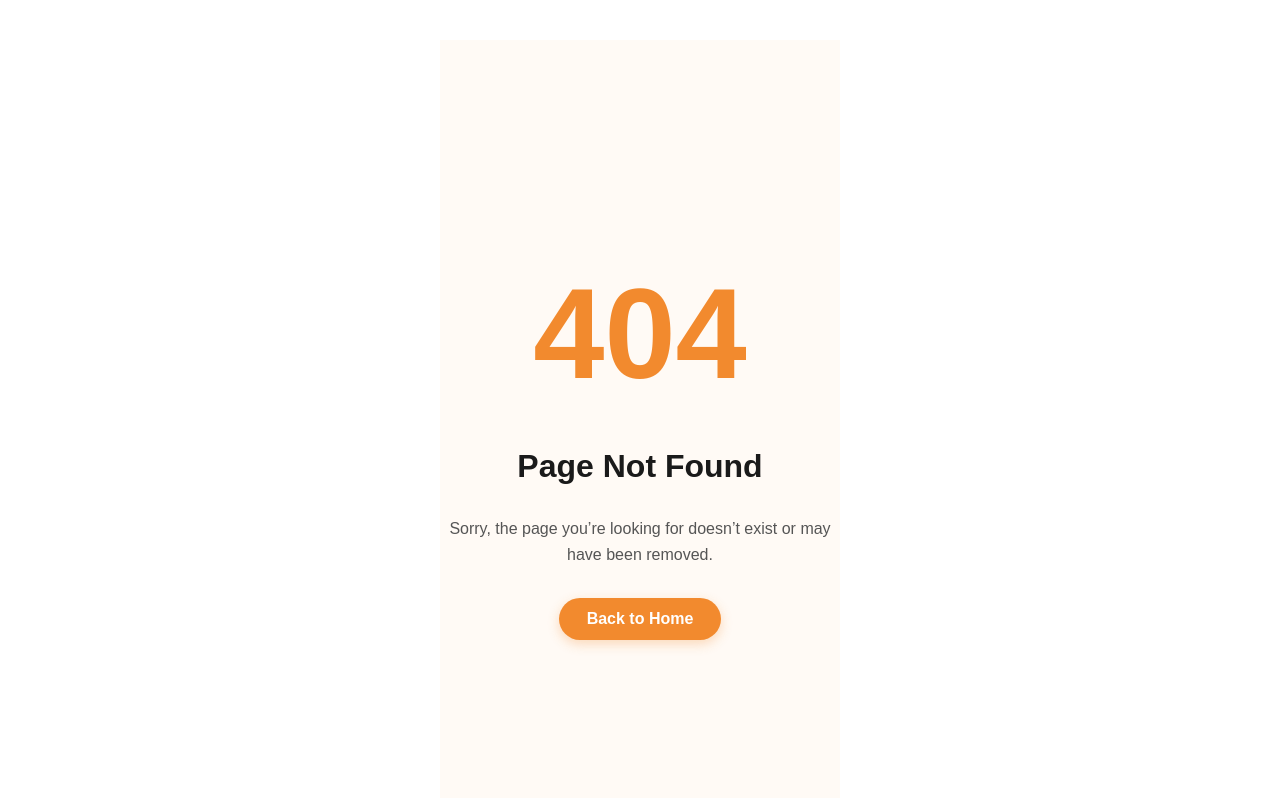
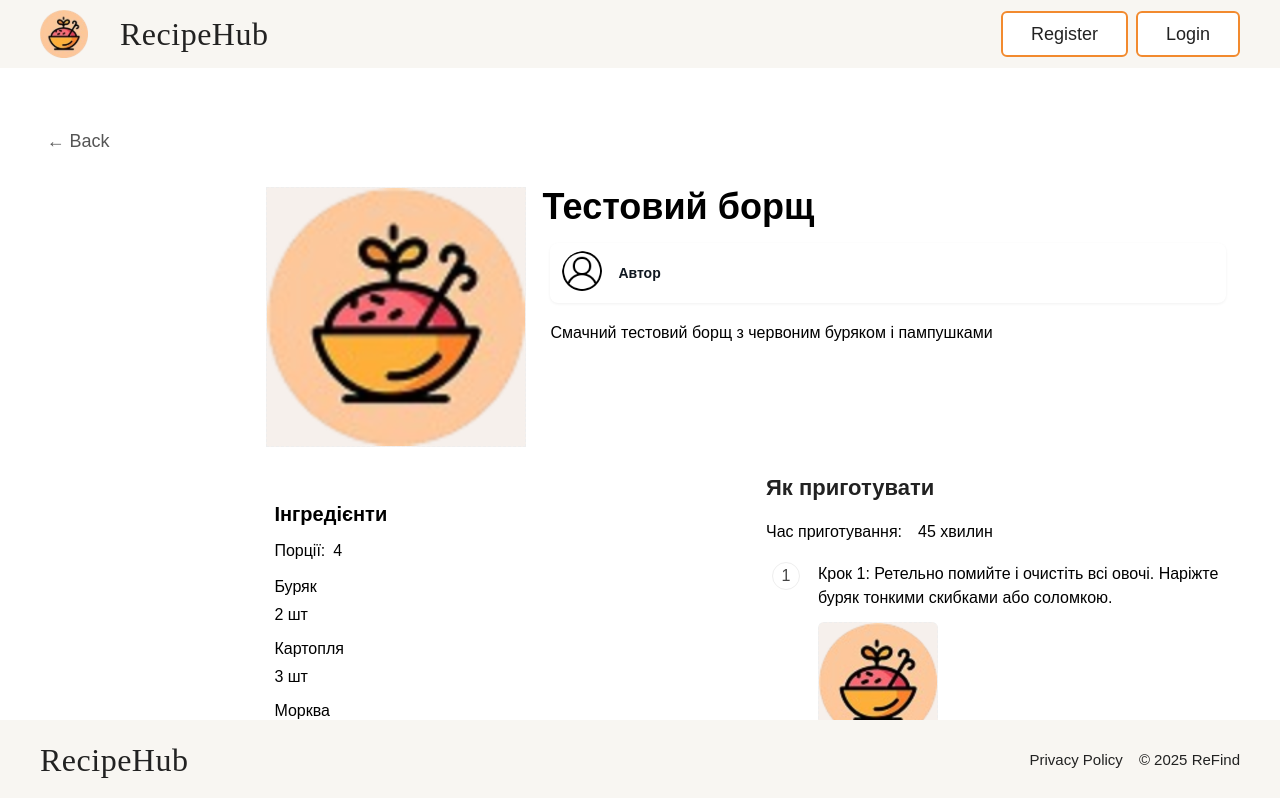
Before and after one commit to dmytromalkis-lab/RecipeHub, a React (Vite) app in the folder client/: page /recipe/1 in a window 1280 px wide. Before the commit this address had no page. Shown: the top 798 px of the page. Built offline with nearby package versions, Linux system fonts and the light colour scheme.

Commit message:
Реалізовано сторінку детального перегляду рецепту на клієнті

```diff
--- a/client/src/Components/Recipe/RecipeGuide.css
+++ b/client/src/Components/Recipe/RecipeGuide.css
@@ -18,7 +18,7 @@
 }
 .rg-time-label {
   min-width: 140px;
-  color: #666;
+  color: #000 !important;
 }
 .rg-time-input {
   padding: 10px;
@@ -29,6 +29,11 @@
 }
 
 .rg-time-input, .rg-step-text { color: #000; }
+
+/* view-mode explicit styling to avoid theme overrides */
+.rg-time--view { color: #000 !important; }
+/* step text in view mode */
+.rg-step-text--view { color: #000 !important; }
 
 .rg-steps {
   display: flex;
@@ -71,6 +76,14 @@
   background: #faf7f5;
   border-radius: 4px;
   min-height: 36px;
+}
+
+/* view-mode: make step text look like normal page text (no box) */
+.rg-step-text--view {
+  background: transparent;
+  border: none;
+  padding: 0;
+  min-height: auto;
 }
 .rg-step-photos {
   display: flex;
--- a/client/src/Components/Recipe/RecipeGuide.jsx
+++ b/client/src/Components/Recipe/RecipeGuide.jsx
@@ -1,37 +1,56 @@
-import React, { useState, useRef } from 'react';
+import React, { useState, useRef, useEffect } from 'react';
 import './RecipeGuide.css';
 
-function TimeRequired({ value, onChange }) {
+function TimeRequired({ value, onChange, readOnly = false }) {
   return (
     <div className="rg-time">
-      <label className="rg-time-label">Час приготування</label>
+  <label className="rg-time-label" style={{ color: '#000' }}>Час приготування:</label>
+      {!readOnly ? (
         <input
           className="rg-time-input"
           type="text"
           placeholder="Час приготування страви"
           value={value}
           onChange={(e) => onChange(e.target.value)}
+          style={{ color: '#000' }}
         />
+      ) : (
+        <div className="rg-time--view" style={{ color: '#000' }}>{value ? `${value} хвилин` : '—'}</div>
+      )}
     </div>
   );
 }
 
-export default function RecipeGuide() {
-  const [time, setTime] = useState('');
-  const [steps, setSteps] = useState([
-    { id: 1, text: '', photos: [] },
-  ]);
+export default function RecipeGuide({ readOnly = false, initialSteps = [], initialTime = '' }) {
+  const [time, setTime] = useState(initialTime ?? '');
+  const [steps, setSteps] = useState((initialSteps || []).map((s, idx) => ({
+    id: s.id ?? Date.now() + idx,
+    text: s.description ?? '',
+    photos: s.image_url ? [{ id: Date.now() + idx + 1, src: s.image_url }] : [],
+  })));
   const inputsRef = useRef({});
 
+  useEffect(() => {
+    setTime(initialTime ?? '');
+    setSteps((initialSteps || []).map((s, idx) => ({
+      id: s.id ?? Date.now() + idx,
+      text: s.description ?? '',
+      photos: s.image_url ? [{ id: Date.now() + idx + 1, src: s.image_url }] : [],
+    })));
+  }, [initialSteps, initialTime]);
+
   const addStep = () => {
+    if (readOnly) return;
     setSteps((s) => [...s, { id: Date.now(), text: '', photos: [] }]);
   };
 
   const updateStep = (id, text) => {
+    if (readOnly) return;
     setSteps((s) => s.map((it) => (it.id === id ? { ...it, text } : it)));
   };
 
   const removeStep = (id) => {
+    if (readOnly) return;
     setSteps((s) => s.filter((it) => it.id !== id));
   };
 
@@ -47,6 +66,7 @@ export default function RecipeGuide() {
   };
 
   const triggerFileInput = (stepId) => {
+    if (readOnly) return;
     // only open file picker if this step currently has no photo (limit 1 photo per step)
     const step = steps.find((s) => s.id === stepId);
     if (step && (step.photos || []).length > 0) return;
@@ -55,6 +75,7 @@ export default function RecipeGuide() {
   };
 
   const removePhoto = (stepId, photoId) => {
+    if (readOnly) return;
     setSteps((s) => s.map((it) => (it.id === stepId ? { ...it, photos: (it.photos || []).filter((p) => p.id !== photoId) } : it)));
   };
 
@@ -62,7 +83,7 @@ export default function RecipeGuide() {
     <section className="rg-root">
       <h3 className="rg-title">Як приготувати</h3>
 
-      <TimeRequired value={time} onChange={setTime} />
+  <TimeRequired value={time} onChange={setTime} readOnly={readOnly} />
 
       <div className="rg-steps">
         {steps.map((step, idx) => (
@@ -72,12 +93,16 @@ export default function RecipeGuide() {
             </div>
 
             <div className="rg-step-body">
+              {readOnly ? (
+                <div className="rg-step-text--view">{step.text}</div>
+              ) : (
                 <textarea
                   className="rg-step-text"
                   placeholder="Опишіть цей крок..."
                   value={step.text}
                   onChange={(e) => updateStep(step.id, e.target.value)}
                 />
+              )}
 
               <div className="rg-step-photos">
                 <input
@@ -95,17 +120,17 @@ export default function RecipeGuide() {
                 {(step.photos || []).map((p) => (
                   <div className="rg-photo-thumb" key={p.id}>
                     <img src={p.src} alt="step" />
-                    <button type="button" className="rg-photo-delete" onClick={() => removePhoto(step.id, p.id)}>🗑</button>
+                    {!readOnly && <button type="button" className="rg-photo-delete" onClick={() => removePhoto(step.id, p.id)}>🗑</button>}
                   </div>
                 ))}
 
                 {/* Only show add button when there is no photo for this step (limit 1) */}
-                {(!(step.photos && step.photos.length) || (step.photos || []).length === 0) && (
+                {(!readOnly && (!(step.photos && step.photos.length) || (step.photos || []).length === 0)) && (
                   <div className="rg-photo-add" onClick={() => triggerFileInput(step.id)} title="Додати фото">📷</div>
                 )}
               </div>
             </div>
-
+            {!readOnly && (
               <button
                 type="button"
                 className="rg-step-delete"
@@ -114,13 +139,16 @@ export default function RecipeGuide() {
               >
                 🗑
               </button>
+            )}
           </div>
         ))}
       </div>
 
+      {!readOnly && (
         <button type="button" className="rg-add-step" onClick={addStep}>
           + Додати крок
         </button>
+      )}
     </section>
   );
 }
--- a/client/src/Components/Recipe/RecipeIngridients.css
+++ b/client/src/Components/Recipe/RecipeIngridients.css
@@ -4,9 +4,12 @@
 /* Portions moved below the title and left-aligned */
 .ri-portions { display:flex; align-items:center; gap:8px; color:#444; margin-bottom:12px }
 .ri-portions input { padding:8px 10px; border-radius:6px; border:1px solid #eee; background:#faf7f5; color:#000; min-width:160px }
+.ri-portions label { color: #000 !important; }
 
 .ri-list { display:flex; flex-direction:column; gap:10px; }
 .ri-item { display:flex; align-items:center; gap:12px; }
+.ri-item-view { display:flex; flex-direction:column; gap:4px; padding: 0; }
+.ri-item-view .ri-item-name, .ri-item-view .ri-item-qty { background: transparent; padding: 0; border: none; color: #000 }
 .ri-handle { width:20px; color:#c5c7c9; display:flex; align-items:center; justify-content:center; }
 .ri-input { padding:8px 8px; border-radius:6px; border:1px solid #eee; background:#faf7f5; color:#000; font-size:14px }
 .ri-input-name { flex: 1 1 140px; min-width:120px }
--- a/client/src/Components/Recipe/RecipeIngridients.jsx
+++ b/client/src/Components/Recipe/RecipeIngridients.jsx
@@ -1,14 +1,29 @@
-import React, { useState } from 'react';
+import React, { useState, useEffect } from 'react';
 import './RecipeIngridients.css';
 
 function createItem(name = '', qty = '', unit = '') {
   return { id: Date.now().toString(36) + Math.random().toString(36).slice(2,6), name, qty, unit };
 }
 
-export default function RecipeIngridients() {
-  const [portions, setPortions] = useState('');
-  // start with an empty list for new recipes
-  const [items, setItems] = useState([]);
+export default function RecipeIngridients({ readOnly = false, initialItems = [], initialPortions = '' }) {
+  const [portions, setPortions] = useState(initialPortions ?? '');
+  // start with an empty list for new recipes or provided initial items
+  const [items, setItems] = useState((initialItems || []).map((it) => ({
+    id: Date.now().toString(36) + Math.random().toString(36).slice(2,6),
+    name: it.name ?? '',
+    qty: it.quantity ?? it.qty ?? '',
+    unit: it.unit ?? 'шт',
+  })));
+
+  useEffect(() => {
+    setPortions(initialPortions ?? '');
+    setItems((initialItems || []).map((it) => ({
+      id: Date.now().toString(36) + Math.random().toString(36).slice(2,6),
+      name: it.name ?? '',
+      qty: it.quantity ?? it.qty ?? '',
+      unit: it.unit ?? 'шт',
+    })));
+  }, [initialItems, initialPortions]);
 
 
   const addItem = () => setItems((s) => [...s, createItem()]);
@@ -22,19 +37,31 @@ export default function RecipeIngridients() {
       <h3 className="ri-title">Інгредієнти</h3>
 
       <div className="ri-portions">
-        <label>Порції</label>
+        <label style={{ color: '#000' }}>Порції:</label>
+        {!readOnly ? (
           <input
             type="text"
             placeholder="Скільки порцій?"
             value={portions}
             onChange={(e) => setPortions(e.target.value)}
+            style={{ color: '#000' }}
           />
+        ) : (
+          <div className="ri-portions--view" style={{ color: '#000' }}>{portions || '—'}</div>
+        )}
       </div>
 
       <div className="ri-list">
         {items.map((it) => (
           <div className="ri-item" key={it.id}>
-            <div className="ri-handle" aria-hidden>☰</div>
+            {!readOnly && <div className="ri-handle" aria-hidden>☰</div>}
+            {readOnly ? (
+              <div className="ri-item-view">
+                <div className="ri-item-name">{it.name}</div>
+                <div className="ri-item-qty">{it.qty} {it.unit}</div>
+              </div>
+            ) : (
+              <>
                 <input
                   className="ri-input ri-input-name"
                   placeholder="Назва інгр., напр. помідори"
@@ -59,15 +86,19 @@ export default function RecipeIngridients() {
                   <option value="л">л</option>
                 </select>
                 <button type="button" className="ri-delete" onClick={() => removeItem(it.id)} title="Видалити">🗑</button>
+              </>
+            )}
           </div>
         ))}
       </div>
 
+      {!readOnly && (
         <div className="ri-actions">
           <button type="button" className="ri-add" onClick={() => addItem()}>
             <span className="plus">+</span> Додати інгредієнти
           </button>
         </div>
+      )}
     </div>
   );
 }
--- a/client/src/Components/Recipe/RecipeMain.css
+++ b/client/src/Components/Recipe/RecipeMain.css
@@ -1,5 +1,5 @@
 .rc-main{background:#fff;padding:8px 0}
-.rc-top{display:flex;gap:16px;margin-bottom:24px}
+.rc-top{display:flex;gap:16px;margin-bottom:24px;align-items:flex-start}
 .rc-photo{width:260px;height:260px;background:#f6f0ec;border:1px dashed #eee;display:flex;align-items:center;justify-content:center;color:#999;position:relative;cursor:pointer}
 
 .rc-photo-thumb{width:100%;height:100%;overflow:hidden;display:block}
@@ -7,8 +7,24 @@
 .rc-photo-delete{position:absolute;right:8px;bottom:8px;background:rgba(0,0,0,0.6);color:#fff;border:none;border-radius:6px;padding:6px;cursor:pointer}
 .rc-photo-delete:hover{background:rgba(0,0,0,0.8)}
 .rc-meta{flex:1}
-.rc-title{width:100%;padding:14px;border:1px solid #eee;background:#faf7f5;margin-bottom:12px;min-height:48px;color:#000;font-size:18px}
+.rc-title{width:100%;padding:14px;border:1px solid #eee;background:#faf7f5;margin-bottom:12px;min-height:48px;color:#000;font-size:36px;line-height:1.1}
 .rc-description{width:100%;min-height:120px;padding:14px;border:1px solid #eee;background:#faf7f5;color:#000;font-size:16px}
+
+/* view-mode (readOnly) styling: remove input-like containers so text looks like normal page content */
+.rc-title--view {
+	background: transparent;
+	border: none;
+	padding: 0;
+	margin-top: 0;
+	margin-bottom: 8px;
+	min-height: auto;
+}
+.rc-description--view {
+	background: transparent;
+	border: none;
+	padding: 0;
+	min-height: auto;
+}
 .rc-grid{display:flex;gap:32px}
 .rc-ingredients,.rc-steps{flex:1}
 .rc-placeholder{padding:18px;border:1px dashed #eee;background:#faf7f5;color:#a99}
--- a/client/src/Components/Recipe/RecipeMain.jsx
+++ b/client/src/Components/Recipe/RecipeMain.jsx
@@ -1,4 +1,4 @@
-import React, { useState } from 'react';
+import React, { useState, useEffect } from 'react';
 import './RecipeMain.css';
 import RecipeName from './RecipeName.jsx';
 import RecipeCreator from './RecipeCreator.jsx';
@@ -8,8 +8,22 @@ import RecipeIngridients from './RecipeIngridients.jsx';
 import RecipeGuide from './RecipeGuide.jsx';
 import useUserStore from '../../stores/userStore.js';
 
-export default function RecipeMain() {
-  const [title, setTitle] = useState('');
+export default function RecipeMain({ initialData = null, readOnly = false }) {
+  // title may be provided by initialData when viewing an existing recipe
+  const [title, setTitle] = useState(initialData?.title ?? '');
+  const [description, setDescription] = useState(initialData?.description ?? '');
+  // pass down photo src, ingredients and steps to children
+  const initialPhoto = initialData?.image_url ?? null;
+  const initialIngredients = initialData?.ingredients ?? [];
+  const initialSteps = initialData?.steps ?? [];
+  const initialTime = initialData?.prep_time ?? '';
+  const initialPortions = initialData?.serving ?? '';
+
+  useEffect(() => {
+    // update when initialData changes (e.g., after fetch)
+    setTitle(initialData?.title ?? '');
+    setDescription(initialData?.description ?? '');
+  }, [initialData]);
   // get current logged user from store to form the author object
   const currentUser = useUserStore((state) => state.user);
 
@@ -29,23 +43,36 @@ export default function RecipeMain() {
   return (
     <section className="rc-main">
       <div className="rc-top">
-        <RecipePhoto />
+        <RecipePhoto readOnly={readOnly} photoSrc={initialPhoto} />
         <div className="rc-meta">
-          <RecipeName value={title} onChange={(e) => setTitle(e.target.value)} />
+          <RecipeName value={title} onChange={(e) => setTitle(e.target.value)} readOnly={readOnly} />
           <RecipeInfo>
             <RecipeCreator author={author} />
-            <textarea className="rc-description" placeholder="Коротко про страву..." />
+            {!readOnly ? (
+              <textarea
+                className="rc-description"
+                placeholder="Коротко про страву..."
+                value={description}
+                onChange={(e) => setDescription(e.target.value)}
+              />
+            ) : (
+              <p className="rc-description rc-description--view">{description}</p>
+            )}
           </RecipeInfo>
         </div>
       </div>
 
       <div className="rc-grid">
         <div className="rc-ingredients">
-          <RecipeIngridients />
+          <RecipeIngridients
+            readOnly={readOnly}
+            initialItems={initialIngredients}
+            initialPortions={initialPortions}
+          />
         </div>
 
         <div className="rc-steps">
-          <RecipeGuide />
+          <RecipeGuide readOnly={readOnly} initialSteps={initialSteps} initialTime={initialTime} />
         </div>
       </div>
     </section>
--- a/client/src/Components/Recipe/RecipeName.jsx
+++ b/client/src/Components/Recipe/RecipeName.jsx
@@ -1,6 +1,10 @@
 import React from 'react';
 
-export default function RecipeName({ value = '', onChange }) {
+export default function RecipeName({ value = '', onChange, readOnly = false }) {
+  if (readOnly) {
+    return <h1 className="rc-title rc-title--view">{value || 'Без назви'}</h1>;
+  }
+
   return (
     <input
       className="rc-title"
--- a/client/src/Components/Recipe/RecipePhoto.jsx
+++ b/client/src/Components/Recipe/RecipePhoto.jsx
@@ -1,10 +1,15 @@
-import React, { useRef, useState } from 'react';
+import React, { useRef, useState, useEffect } from 'react';
 
-export default function RecipePhoto({ onUpload }) {
+export default function RecipePhoto({ onUpload, readOnly = false, photoSrc: propPhoto = null }) {
   const inputRef = useRef(null);
-  const [photoSrc, setPhotoSrc] = useState(null);
+  const [photoSrc, setPhotoSrc] = useState(propPhoto ?? null);
+
+  useEffect(() => {
+    setPhotoSrc(propPhoto ?? null);
+  }, [propPhoto]);
 
   const triggerInput = () => {
+    if (readOnly) return;
     if (inputRef.current) inputRef.current.click();
   };
 
@@ -24,14 +29,15 @@ export default function RecipePhoto({ onUpload }) {
     e.target.value = null;
   };
 
-  const removePhoto = (e) => {
-    e.stopPropagation();
+  const removePhoto = (ev) => {
+    ev.stopPropagation();
     setPhotoSrc(null);
     if (onUpload) onUpload(null);
   };
 
   return (
-    <div className="rc-photo" onClick={triggerInput} role="button" tabIndex={0} onKeyDown={(e) => { if (e.key === 'Enter' || e.key === ' ') triggerInput(); }}>
+    <div className="rc-photo" onClick={triggerInput} role={readOnly ? 'img' : 'button'} tabIndex={0} onKeyDown={(e) => { if (!readOnly && (e.key === 'Enter' || e.key === ' ')) triggerInput(); }}>
+      {!readOnly && (
         <input
           ref={inputRef}
           type="file"
@@ -39,13 +45,14 @@ export default function RecipePhoto({ onUpload }) {
           style={{ display: 'none' }}
           onChange={handleChange}
         />
+      )}
 
-      {!photoSrc && <div>Завантажити фото</div>}
+      {!photoSrc && <div>{readOnly ? 'Немає фото' : 'Завантажити фото'}</div>}
 
       {photoSrc && (
         <div className="rc-photo-thumb">
           <img src={photoSrc} alt="recipe" />
-          <button type="button" className="rc-photo-delete" onClick={removePhoto} title="Видалити фото">🗑</button>
+          {!readOnly && <button type="button" className="rc-photo-delete" onClick={removePhoto} title="Видалити фото">🗑</button>}
         </div>
       )}
     </div>
--- /dev/null
+++ b/client/src/Pages/Recipe/RecipeView.jsx
@@ -0,0 +1,84 @@
+import React, { useEffect, useState } from 'react';
+import { useNavigate, useParams } from 'react-router-dom';
+import Header from '../../Components/Main/Header/Header.jsx';
+import Footer from '../../Components/Main/Footer/Footer.jsx';
+import BackButton from '../../Components/Profile/ProfileMain/BackButton.jsx';
+import RecipeMain from '../../Components/Recipe/RecipeMain.jsx';
+import useUserStore from '../../stores/userStore.js';
+import api from '../../api/axios.js';
+import sampleImg from '../../assets/Logo.svg';
+
+export default function RecipeView() {
+  const { id } = useParams();
+  const navigate = useNavigate();
+  const token = useUserStore((s) => s.token);
+
+  const [data, setData] = useState(null);
+  const [loading, setLoading] = useState(true);
+  const [error, setError] = useState(null);
+
+  useEffect(() => {
+    if (!id) return;
+    // If id is "1" use local test data so the page is always viewable during development
+    if (id === '1') {
+      const testData = {
+        recipe_id: 1,
+        title: 'Тестовий борщ',
+        description: 'Смачний тестовий борщ з червоним буряком і пампушками',
+        image_url: sampleImg,
+        prep_time: 45,
+        serving: 4,
+        ingredients: [
+          { name: 'Буряк', quantity: '2', unit: 'шт' },
+          { name: 'Картопля', quantity: '3', unit: 'шт' },
+          { name: 'Морква', quantity: '1', unit: 'шт' },
+        ],
+        steps: [
+          { description: 'Крок 1: Ретельно помийте і очистіть всі овочі. Наріжте буряк тонкими скибками або соломкою.', image_url: sampleImg },
+          { description: 'Крок 2: Обсмажте моркву і цибулю на олії, потім додайте до бульйону разом із картоплею.', image_url: sampleImg },
+          { description: 'Крок 3: Додайте буряк, спеції і томатну пасту. Тушкуйте до готовності і подавайте з пампушками та сметаною.', image_url: sampleImg },
+        ],
+        User: { user_id: 1, first_name: 'Іван', last_name: 'Тестовий', avatar: null },
+      };
+
+      setData(testData);
+      setLoading(false);
+      return;
+    }
+
+    (async () => {
+      setLoading(true);
+      setError(null);
+      try {
+        const headers = {};
+        if (token) headers.Authorization = `Bearer ${token}`;
+        const res = await api.get(`/recipes/${id}`, { headers });
+        setData(res.data);
+      } catch (err) {
+        console.error('Error loading recipe', err);
+        setError(err.response?.data?.message || err.message || 'Помилка завантаження рецепту');
+      } finally {
+        setLoading(false);
+      }
+    })();
+  }, [id, token]);
+
+  return (
+    <div className="recipe-create-page">
+      <Header />
+      <div className="recipe-grid">
+        <BackButton onClick={() => navigate('/')} />
+        <main className="recipe-create-main">
+          <div className="rc-wrapper">
+            {loading && <div>Завантаження...</div>}
+            {error && <div className="error">{error}</div>}
+            {!loading && !error && data && (
+              <RecipeMain initialData={data} readOnly />
+            )}
+          </div>
+        </main>
+      </div>
+      <Footer />
+    </div>
+  );
+}
--- a/client/src/main.jsx
+++ b/client/src/main.jsx
@@ -6,6 +6,7 @@ import { createBrowserRouter, RouterProvider } from "react-router-dom";
 import RegisterPage from "./Pages/Auth/RegisterPage.jsx";
 import ProfilePage from "./Pages/Profile/ProfilePage.jsx";
 import RecipeCreate from "./Pages/Recipe/RecipeCreate.jsx";
+import RecipeView from "./Pages/Recipe/RecipeView.jsx";
 import ProfileEditPage from "./Pages/Profile/ProfileEditPage.jsx";
 import MainPage from "./Pages/Main/MainPage.jsx";
 import Layout from "./Layout.jsx";
@@ -31,6 +32,7 @@ const router = createBrowserRouter([
       { path: "/profile/:id", element: <RequireUser> <ProfilePage /> </RequireUser> },
       { path: "/profile/edit", element: <RequireUser> <ProfileEditPage /> </RequireUser> },
       { path: "/recipe/create", element: <RequireUser> <RecipeCreate /> </RequireUser> },
+  { path: "/recipe/:id", element: <RecipeView /> },
     ],
   },
   {path: "/admin", element: <RequireAdmin> <AdminLayout/> </RequireAdmin>, children: []},
```
Also changed, not shown: client/src/Pages/Recipe/RecipeWatch.jsx (deleted). Lines whose indentation alone changed are shown as unchanged.
